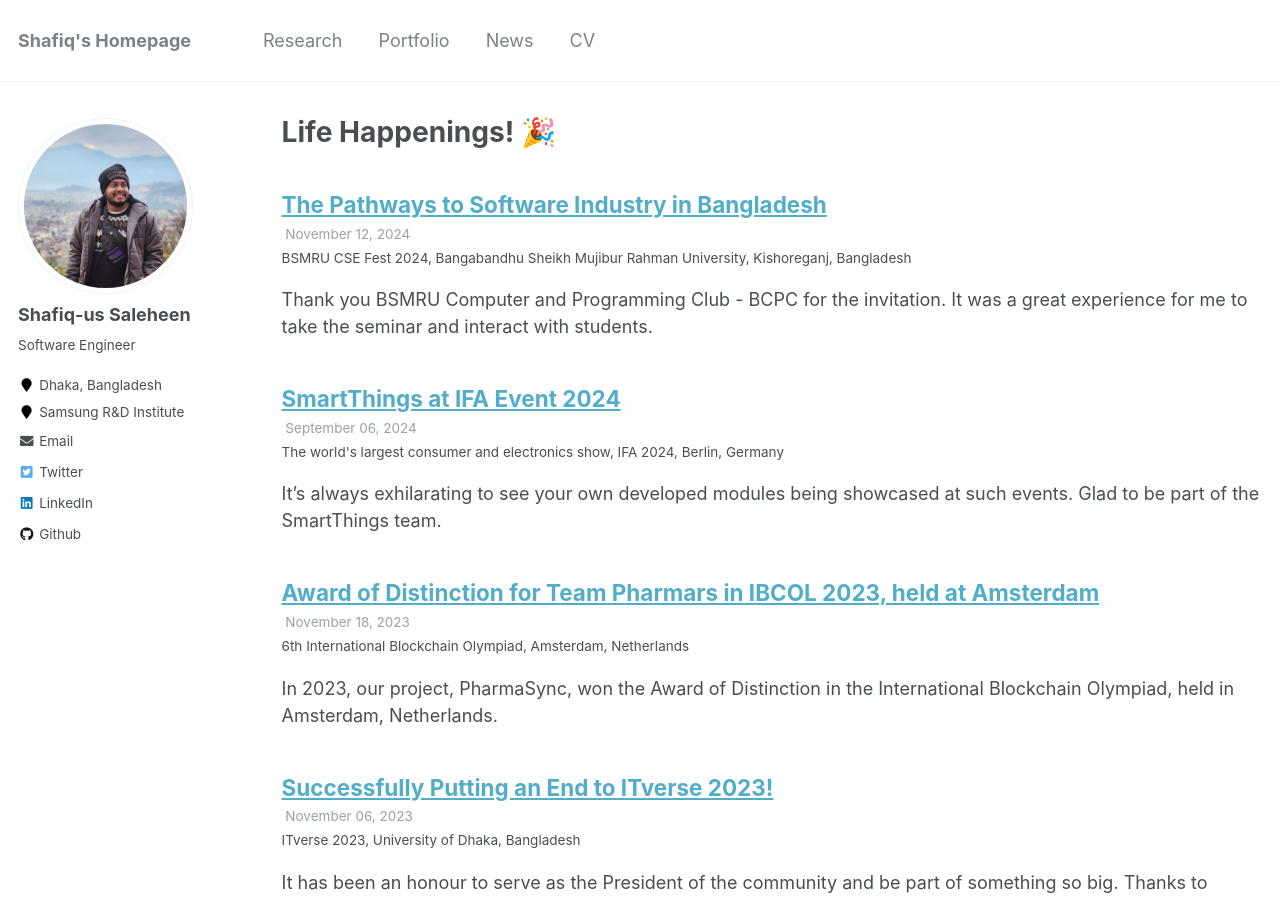
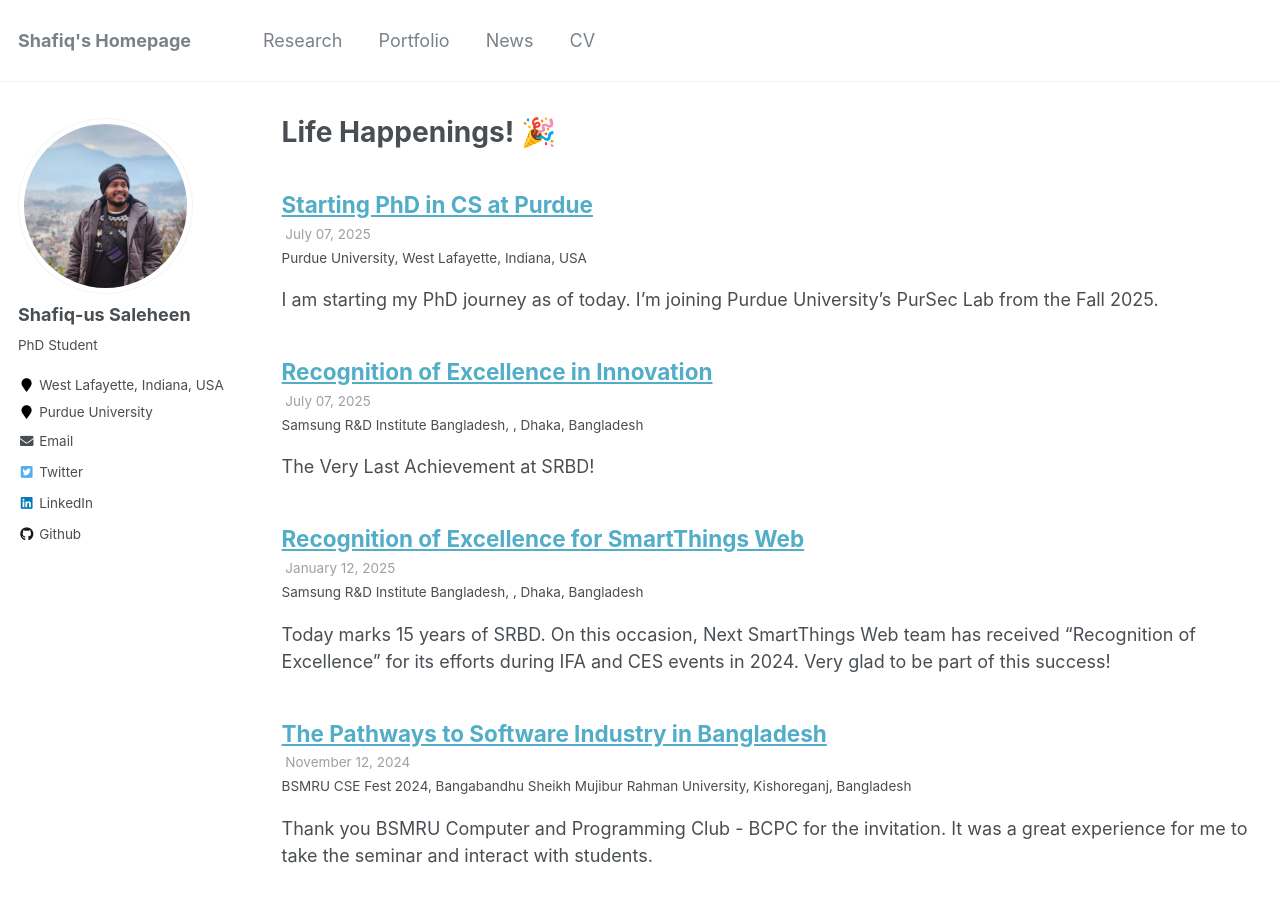
Before and after one commit to saleheenshafiq9/saleheenshafiq9.github.io, a Jekyll site: the page built from _pages/talks.html, in a window 1280 px wide and 900 px high. Built offline with Jekyll 4.4.1, drawn with Linux system fonts in a browser that asks for light colours.

Commit message:
Update Purdue

```diff
--- a/_config.yml
+++ b/_config.yml
@@ -82,9 +82,9 @@ analytics:
 author:
   name             : "Shafiq-us Saleheen"
   avatar           : "shafiq.jpg"
-  bio              : "Software Engineer"
-  location         : "Dhaka, Bangladesh"
-  employer         : "Samsung R&D Institute"
+  bio              : "PhD Student"
+  location         : "West Lafayette, Indiana, USA"
+  employer         : "Purdue University"
   pubmed           :
   # googlescholar    : "https://scholar.google.com/citations?user=UMKkDVwAAAAJ"
   email            : "saleheen.shafiq100@gmail.com"
--- a/_pages/cv.html
+++ b/_pages/cv.html
@@ -7,5 +7,5 @@ redirect_from:
 - /resume
 ---
 
-<embed src="../files/Resume.pdf" type="application/pdf" frameBorder="0" scrolling="auto" height="100%"
+<embed src="../files/resume.pdf" type="application/pdf" frameBorder="0" scrolling="auto" height="100%"
   width="100%"></embed>
--- /dev/null
+++ b/_talks/2025-01-12-decexc.md
@@ -0,0 +1,14 @@
+---
+title: "Recognition of Excellence for SmartThings Web"
+collection: talks
+type: "Samsung R&D Institute Bangladesh"
+permalink: /talks/2025-01-12-decexc
+venue: ""
+date: 2025-01-12
+location: "Dhaka, Bangladesh"
+---
+Today marks 15 years of SRBD. On this occasion, Next SmartThings Web team has received "Recognition of Excellence" for its efforts during IFA and CES events in 2024. Very glad to be part of this success!
+
+<div style="display: flex; justify-content: space-around;">
+  <img src="https://saleheenshafiq9.github.io/images/dec_exc.jpeg" alt="Image 3" style="width: 50%;">
+</div>
--- /dev/null
+++ b/_talks/2025-07-07-julexc.md
@@ -0,0 +1,18 @@
+---
+title: "Recognition of Excellence in Innovation"
+collection: talks
+type: "Samsung R&D Institute Bangladesh"
+permalink: /talks/2025-07-07-julexc
+venue: ""
+date: 2025-07-07
+location: "Dhaka, Bangladesh"
+---
+The Very Last Achievement at SRBD!
+
+Our team has received an honor "Recognition of Excellence" for their efforts at Innovation in the first quarter of 2025! It's been a good ride of 1.5 years with some amazing teammates.
+
+Thanks all!
+
+<div style="display: flex; justify-content: space-around;">
+  <img src="https://saleheenshafiq9.github.io/images/jul_exc.jpeg" alt="Image 3" style="width: 50%;">
+</div>
--- /dev/null
+++ b/_talks/2025-08-18-gta.md
@@ -0,0 +1,18 @@
+---
+title: "Starting PhD in CS at Purdue"
+collection: talks
+type: "Purdue University"
+permalink: /talks/2025-08-18-gta
+venue: "West Lafayette, Indiana"
+date: 2025-07-07
+location: "USA"
+---
+I am starting my PhD journey as of today. I’m joining Purdue University’s PurSec Lab from the Fall 2025.
+
+My research will focus on software security and privacy, integrating human factors to develop systems that are both reliable and accessible. I’m also curious about the evolving landscape of Generative AI, the challenges and risks tied to its adoption with systems.
+
+I am also going to be a GTA for Fall 2025 semester. I will be teaching CS251 (Data Structures & Algorithms).
+
+![Purdue University](/images/Purdue_Boilermakers_logo.svg){: .align-right width="100px"}
+
+[PurSec Lab](https://pursec.cs.purdue.edu/)
```
Also changed, not shown: _pages/about.md (+5 -4 lines), _publications/2023-ML.md (+1 -1 lines), images/dec_exc.jpeg (added), images/jul_exc.jpeg (added), 1 other file.
